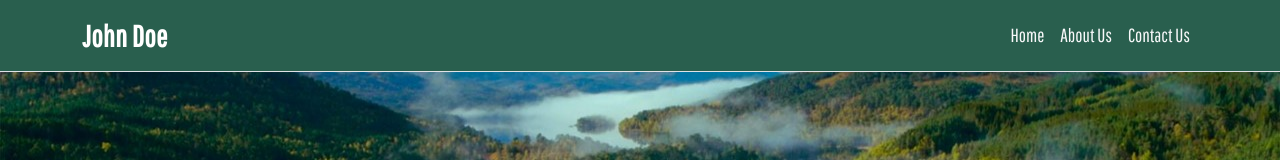
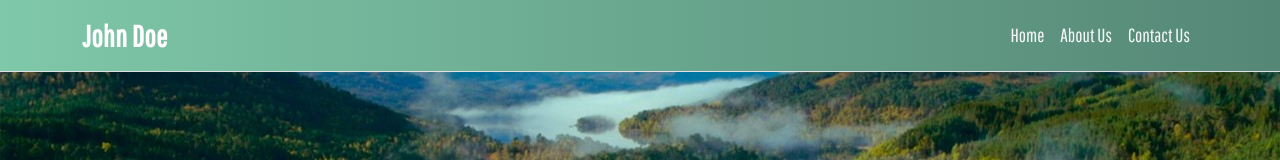
Before and after one commit to arman226/simple-project, a React (Create React App) app: page / in a window 1280 px wide. Shown: the top 160 px of the page. Built offline with nearby package versions, Linux system fonts and the light colour scheme.

Commit message:
navbar color changed

```diff
--- a/src/components/Navmenu.js
+++ b/src/components/Navmenu.js
@@ -35,7 +35,7 @@ const NavMenu = () => {
     <AppBar
       elevation={0}
       position='fixed'
-      style={{ boxShadow: "none", background: COLORS.GREEN2 }}
+      style={{ boxShadow: "none", background: COLORS.GREEN_GRADIENT2 }}
     >
       <Navbar
         className='navbar-expand-sm navbar-toggleable-sm border-bottom box-shadow'
--- a/src/pages/AboutUs.js
+++ b/src/pages/AboutUs.js
@@ -49,7 +49,7 @@ const classes = useStyles();
                       aliquam sem fringilla ut. A diam sollicitudin tempor id eu nisl nunc mi. Quam quisque id diam vel quam elementum pulvinar etiam. Amet purus gravida quis blandit turpis. Tincidunt eget nullam non nisi.
                     </Typography>
                   </div>
-                  <div classname="plain_text">
+                  <div className="plain_text">
                     <Paper className={classes.paper} elevation={0}>
                       <Typography className={classes.typo6}>&nbsp;&nbsp;&nbsp;&nbsp;&nbsp;&nbsp;A PLACE WHERE <br/> &nbsp;&nbsp;&nbsp;&nbsp;&nbsp;WE CAN REST</Typography>
                     </Paper>
@@ -61,9 +61,7 @@ const classes = useStyles();
                       width='100%'
                       height='100%'
                       controls
-                      autoplay
                       muted
-                      loop
                     />
                   </div>
                 </Grid>
@@ -153,7 +151,7 @@ const useStyles = makeStyles((theme) => ({
     maxWidth: 'auto',
     marginTop: '30px',
     marginBottom: '30px',
-    background: COLORS.GREEEN_GRADIENT
+    background: COLORS.GREEN_GRADIENT
   },
 
   typo1: {
@@ -233,7 +231,7 @@ const useStyles = makeStyles((theme) => ({
   what: {
     maxWidth: "auto",
     paddingBottom: "60px",
-    background: COLORS.GREEEN_GRADIENT1,
+    background: COLORS.GREEN_GRADIENT1,
   },
 
 }));
--- a/src/styles/color.styles.js
+++ b/src/styles/color.styles.js
@@ -26,6 +26,7 @@ export const COLORS = {
   YELLOW1: "#ECD662",
   VELVET: "#AE7C7C",
   YELLOW2: "#f4ff9b",
-  GREEEN_GRADIENT: "linear-gradient(to right bottom, #7FC8A9, #D5EEBB)",
-  GREEEN_GRADIENT1: "linear-gradient(to left bottom, #7FC8A9, #D5EEBB)"
+  GREEN_GRADIENT: "linear-gradient(to right bottom, #7FC8A9, #D5EEBB)",
+  GREEN_GRADIENT1: "linear-gradient(to left bottom, #7FC8A9, #D5EEBB)",
+  GREEN_GRADIENT2: "linear-gradient(to left, #558776, #7FC8A9)",
 };
```
